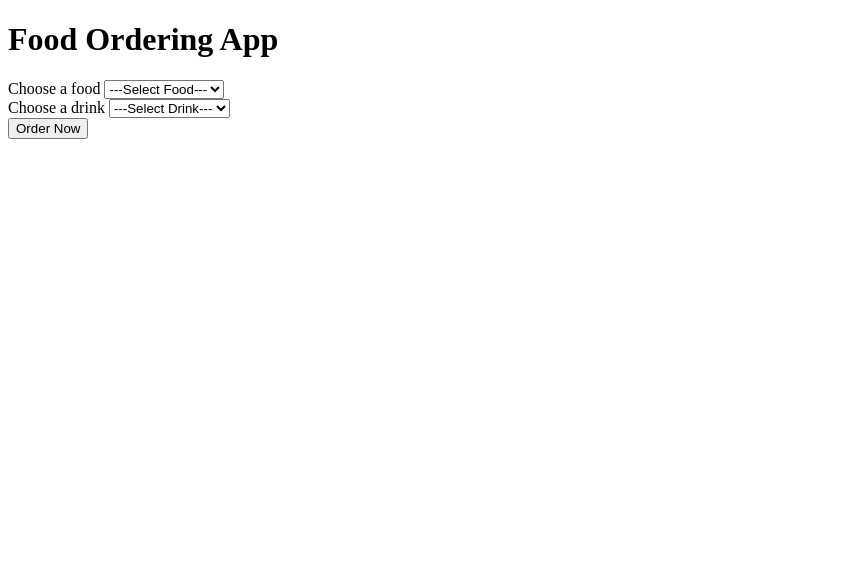
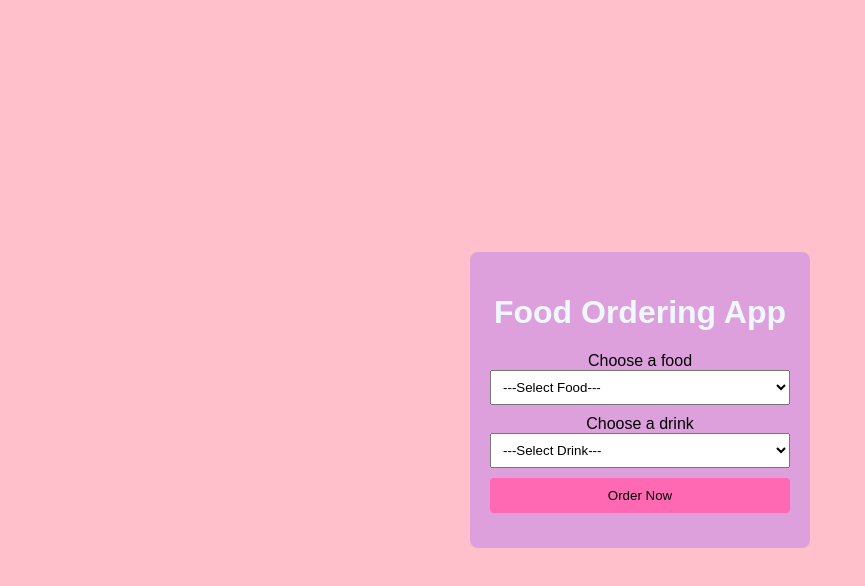
Before and after one commit to nabilabatman/Nabilah-Food-Ordering-App, a plain HTML site: page Nabilah Food Ordering APP/index.html in a window 1280 px wide. Shown: the whole page, without its empty margins (0-865 px from the left). Drawn offline with Linux system fonts and the light colour scheme.

Commit message:
Add files via upload

```diff
--- a/Nabilah Food Ordering APP/index.html
+++ b/Nabilah Food Ordering APP/index.html
@@ -4,9 +4,11 @@
     <meta charset="UTF-8">
     <meta name="viewport" content="width=device-width, initial-scale=1.0">
     <title>Food Ordering App</title>
+    <link rel="stylesheet" href="style.css">
 </head>
 <body>
-    <div class="container"></div>
+    <div class="container">
+
         <h1>Food Ordering App</h1>
         <form id="orderform">
             <div>
@@ -27,15 +29,19 @@
                     <option value="10">Water - $10</option>
                 </select>
             </div>
-        <button type="button"id="orderButton">Order Now</button>
+            <button type="button"id="OrderButton" onclick="test">Order Now</button>
         </form>
         <div id="result"></div>
-    <div>
+    </div>
+
 
     <script>
-        document.getElementById("OrderButton").onclick = function () {
+        document.getElementById(OrderButton).onclick =
+        function (test) {
             const foodPrice = parseInt(document.getElementById("food").value);
-            const foodPrice = parseInt(document.getElementById("drink").value);
+            const drinkPrice = parseInt(document.getElementById("drink").value);
+
+            console.log("makanan dibeli")
 
             let totalPrice = foodPrice + drinkPrice;
             let discount = 0;
@@ -49,8 +55,8 @@
     if (totalPrice > 0) {
         resulDiv.innerHTML =`
              total : $${totalPrice}<br>
-             discount : $$ discount.toFixed(2)}<br>
-             Final Price : $$(totalPrice.toFixed(2))`;
+             discount : $ ${discount.toFixed(2)}<br>
+             Final Price : $${totalPrice.toFixed(2)}`;
     } else {
         resulDiv.innerHTML = "Please select food and drink";
     }
--- /dev/null
+++ b/Nabilah Food Ordering APP/style.css
@@ -0,0 +1,45 @@
+body{
+    font-family: arial , sans-serif;
+    display: flex;
+    justify-content: center;
+    align-items: center;
+    height: 100vh;
+    margin: 0;
+    background-color: pink;
+}
+.container{
+    background-color: plum;
+    padding: 20px;
+    border-radius: 8px;
+    box-shadow: 0 0 10px rgba( blue) (0, 0, 0 1);
+    text-align: center;
+    width: 300px;
+}
+h1{
+    color: aliceblue;
+}
+form div{
+    margin: 10px 0;
+}
+select{
+    width: 100%;
+    padding: 8px;
+}
+
+button{
+    background-color: hotpink;
+    color: black;
+    padding: 10px;
+    border: none;
+    border-radius: 4px;
+    cursor: pointer;
+    width: 100%;
+}
+button:hover{
+    background-color: blanchedalmond;
+}
+#result{
+    margin-top: 15px;
+    font-weight: bold;
+    color: aquamarine;
+}
```
Lines whose indentation alone changed are shown as unchanged.
